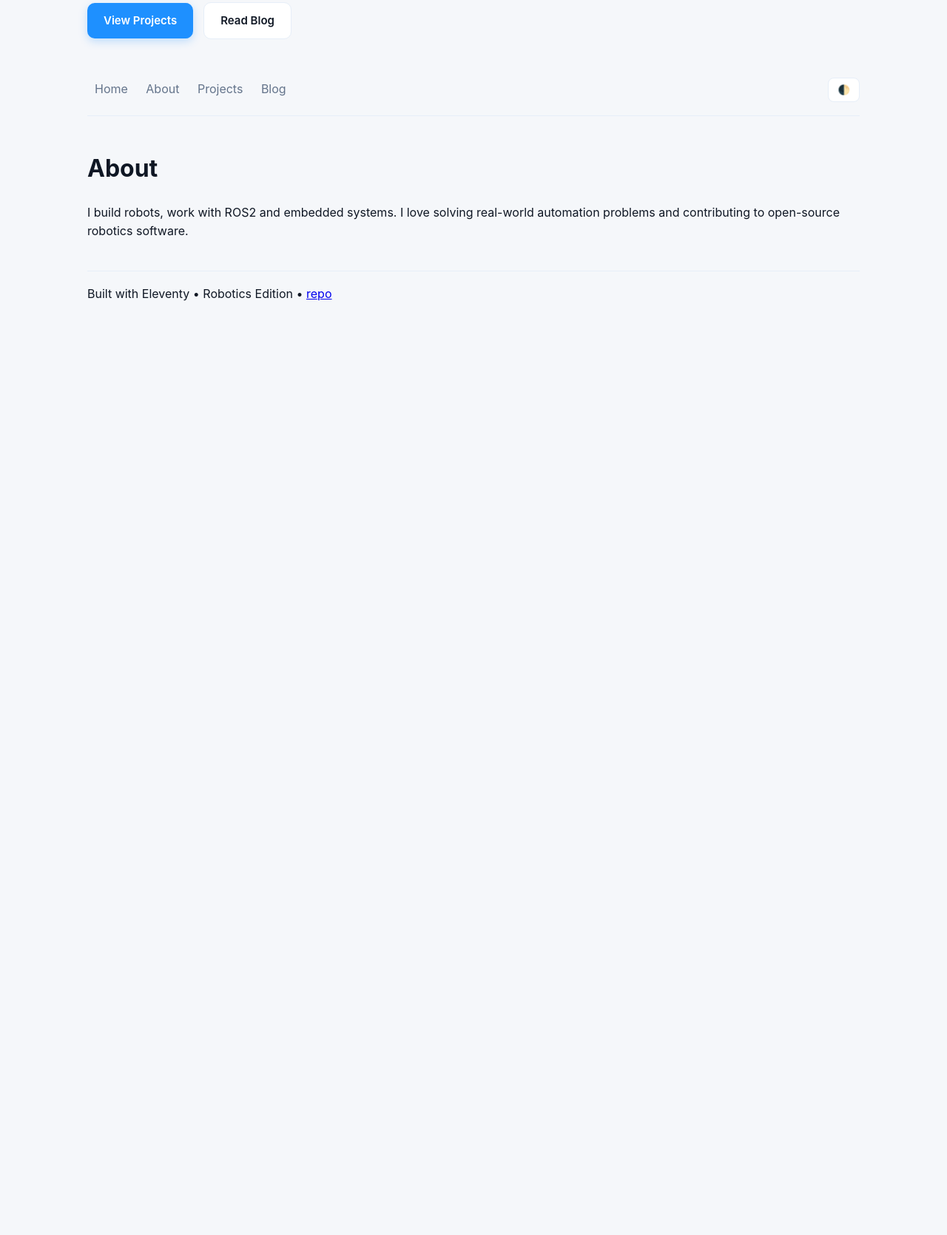
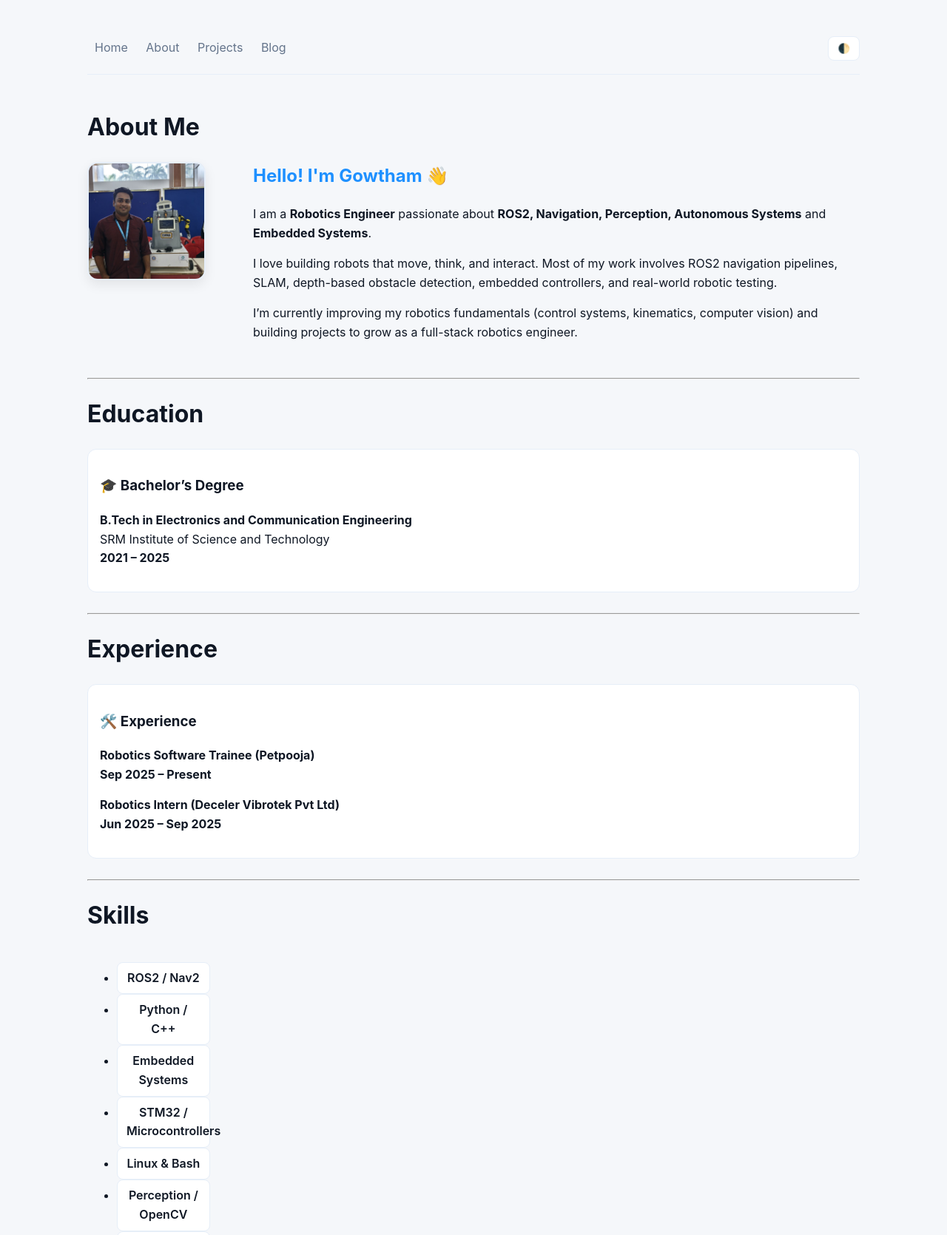
Before and after one commit to GowthamA1963/gowthama1963.github.io, an Eleventy site: page src/about.md in a window 1280 px wide. Shown: the part 173-1843 px from the top of the page at 74% size. Before the commit the page ends 800 px from the top, so only its background shows below. Built offline with nearby package versions, Linux system fonts and the light colour scheme; Eleventy itself is replaced by a stand-in of ours; files that its build step writes are made by us from their sources.

Commit message:
added about me section

```diff
--- a/assets/style.css
+++ b/assets/style.css
@@ -117,14 +117,6 @@ body{
 .hero-desc{
   margin-top:12px;
   color:var(--text);
-}
-
-/* Buttons */
-.hero-buttons{
-  display:flex;
-  align-items:center;
-  gap:14px;
-  margin-top:20px;
 }
 
 /* Primary */
@@ -312,3 +304,70 @@ code{
     font-size:32px;
   }
 }
+
+/* -----------------------------
+   ABOUT PAGE LAYOUT
+------------------------------ */
+
+.about-wrapper {
+  display: flex;
+  gap: 24px;
+  margin-bottom: 32px;
+  align-items: flex-start;
+}
+
+.about-image {
+  flex: 0 0 200px;
+}
+
+.about-image img {
+  width: 160px;
+  height: 160px;
+  object-fit: cover;
+  border-radius: 14px;
+  border: 2px solid var(--divider);
+  box-shadow: 0 6px 16px rgba(0,0,0,0.08);
+}
+
+.about-text h2 {
+  margin-top: 0;
+  color: var(--accent);
+}
+
+.about-section {
+  margin-bottom: 28px;
+  padding: 16px;
+  background: var(--card);
+  border-radius: 12px;
+  border: 1px solid var(--divider);
+}
+
+.skills-grid {
+  display: grid;
+  grid-template-columns: repeat(auto-fill, minmax(160px, 1fr));
+  gap: 10px;
+}
+
+.skills-grid div,
+.skills-grid li {
+  padding: 8px 12px;
+  background: var(--card);
+  border: 1px solid var(--divider);
+  border-radius: 8px;
+  text-align: center;
+  font-weight: 600;
+  color: var(--text);
+}
+
+/* Responsive */
+@media (max-width: 820px) {
+  .about-wrapper {
+    flex-direction: column;
+    align-items: center;
+    text-align: center;
+  }
+
+  .about-image {
+    margin-bottom: 12px;
+  }
+}
--- a/src/_includes/layout.njk
+++ b/src/_includes/layout.njk
@@ -19,11 +19,6 @@
       <h1 class="hero-title">Gowtham Ammanamanchi</h1>
       <p class="hero-subtitle">Robotics • ROS2 • Embedded Systems</p>
 
-      <div class="hero-buttons">
-        <a href="/projects/" class="btn-primary">View Projects</a>
-        <a href="/blog/" class="btn-secondary">Read Blog</a>
-      </div>
-    </div>
 
   </div>
 </section>
--- a/src/about.md
+++ b/src/about.md
@@ -1,9 +1,85 @@
 ---
-title: About
+title: About Me
 layout: layout.njk
 permalink: /about/
 ---
 
-# About
+# About Me
 
-I build robots, work with ROS2 and embedded systems. I love solving real-world automation problems and contributing to open-source robotics software.
+<div class="about-wrapper">
+
+  <!-- Profile Image -->
+  <div class="about-image">
+    <img src="/assets/img/profile.jpg" alt="Profile picture of Gowtham"/>
+  </div>
+
+  <!-- Intro + Bio -->
+  <div class="about-text">
+    <h2>Hello! I'm Gowtham 👋</h2>
+
+    <p>
+      I am a <strong>Robotics Engineer</strong> passionate about
+      <strong>ROS2, Navigation, Perception, Autonomous Systems</strong>
+      and <strong>Embedded Systems</strong>.
+    </p>
+
+    <p>
+      I love building robots that move, think, and interact. Most of my work
+      involves ROS2 navigation pipelines, SLAM, depth-based obstacle detection,
+      embedded controllers, and real-world robotic testing.
+    </p>
+
+    <p>
+      I’m currently improving my robotics fundamentals (control systems, kinematics,
+      computer vision) and building projects to grow as a full-stack robotics engineer.
+    </p>
+  </div>
+</div>
+
+---
+
+# Education
+
+<div class="about-section">
+
+### 🎓 Bachelor’s Degree
+**B.Tech in Electronics and Communication Engineering** <br>
+SRM Institute of Science and Technology <br>
+**2021 – 2025**
+
+
+</div>
+
+---
+
+# Experience
+
+<div class="about-section">
+
+### 🛠️ Experience
+**Robotics Software Trainee (Petpooja)** <br>
+**Sep 2025 – Present**
+
+**Robotics Intern (Deceler Vibrotek Pvt Ltd)** <br>
+**Jun 2025 – Sep 2025**
+
+
+</div>
+
+---
+
+# Skills
+
+<div class="skills-grid">
+
+- ROS2 / Nav2
+- Python / C++
+- Embedded Systems
+- STM32 / Microcontrollers
+- Linux & Bash
+- Perception / OpenCV
+- Control Systems
+- SLAM
+- Git & CI/CD
+
+</div>
```
Also changed, not shown: assets/img/profile.jpg (added), 8 other files.
